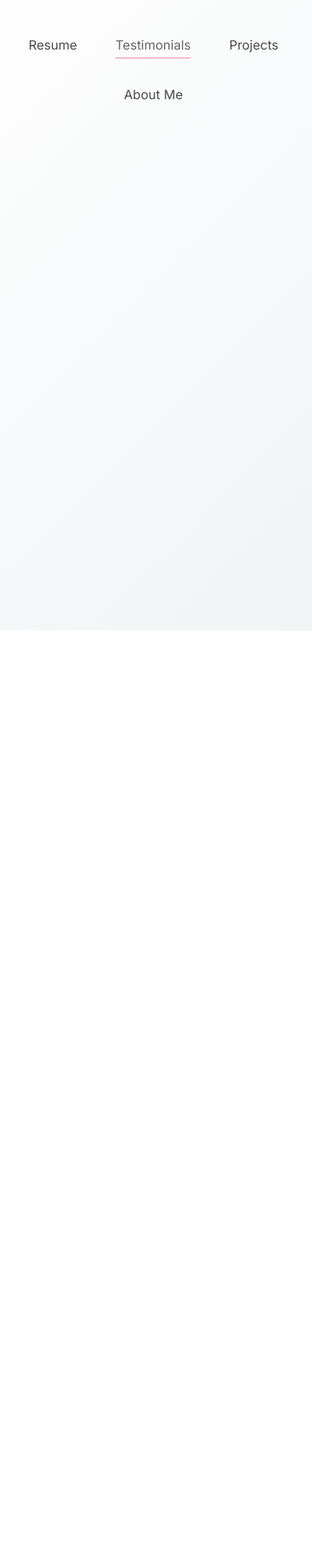
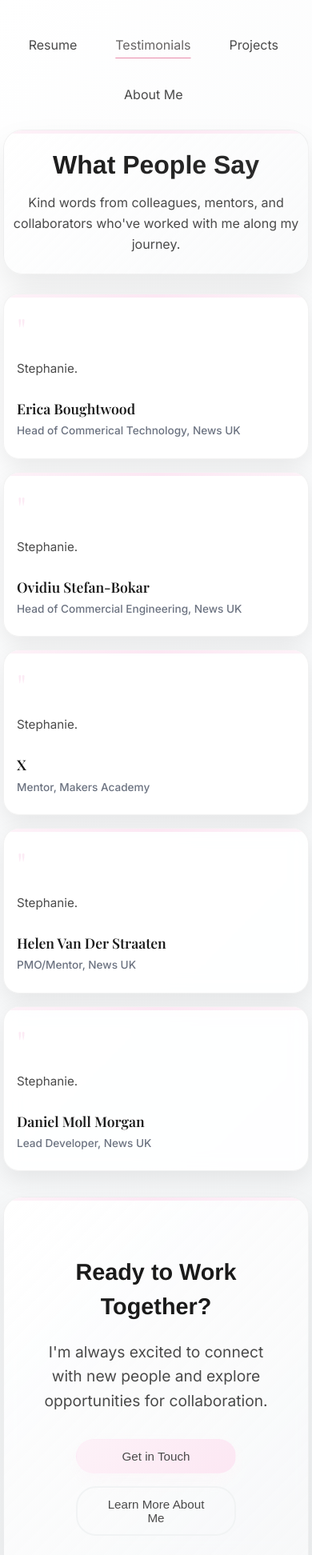
Before and after one commit to stephaniesomade/portfolio-showcase, a React (Vite) app: page /testimonials in a window 390 px wide. Shown: the part 56-2000 px from the top of the page at 80% size. Before the commit the page ends 844 px from the top, so only its background shows below. Built offline with nearby package versions, Linux system fonts and the light colour scheme.

Commit message:
(feat): Add testimonials

```diff
--- a/src/pages/Testimonials.tsx
+++ b/src/pages/Testimonials.tsx
@@ -1,7 +1,110 @@
+import '../styles/Testimonials.css';
+import { useNavigate } from 'react-router-dom';
+import { useEffect } from 'react';
 
 export default function Testimonials() {
+  const navigate = useNavigate();
+
+  useEffect(() => {
+    window.scrollTo({
+      top: 0,
+      left: 0,
+      behavior: 'instant'
+    });
+  }, []);
+
+  const contact = () => {
+    navigate('/contact');
+  }
+
+  const aboutMe = () => {
+    navigate('/aboutme');
+  }
+
   return (
-<div>
+    <div className="testimonials-container">
+      <div className="testimonials-hero">
+        <div className="hero-content">
+          <h1>What People Say</h1>
+          <p className="hero-subtitle">Kind words from colleagues, mentors, and collaborators who've worked with me along my journey.</p>
+        </div>
+      </div>
 
-</div>  )
+      <div className="testimonials-grid">
+        <div className="testimonial-card">
+          <div className="quote-mark">"</div>
+          <p className="testimonial-text">
+            Stephanie.
+          </p>
+          <div className="testimonial-author">
+            <div className="author-info">
+              <h4>Erica Boughtwood</h4>
+              <p>Head of Commerical Technology, News UK</p>
+            </div>
+          </div>
+        </div>
+
+        <div className="testimonial-card">
+          <div className="quote-mark">"</div>
+          <p className="testimonial-text">
+            Stephanie.
+          </p>
+          <div className="testimonial-author">
+            <div className="author-info">
+              <h4>Ovidiu Stefan-Bokar</h4>
+              <p>Head of Commercial Engineering, News UK</p>
+            </div>
+          </div>
+        </div>
+
+        <div className="testimonial-card">
+          <div className="quote-mark">"</div>
+          <p className="testimonial-text">
+            Stephanie.
+          </p>
+          <div className="testimonial-author">
+            <div className="author-info">
+              <h4>X</h4>
+              <p>Mentor, Makers Academy</p>
+            </div>
+          </div>
+        </div>
+
+        <div className="testimonial-card">
+          <div className="quote-mark">"</div>
+          <p className="testimonial-text">
+            Stephanie.
+          </p>
+          <div className="testimonial-author">
+            <div className="author-info">
+              <h4>Helen Van Der Straaten</h4>
+              <p>PMO/Mentor, News UK</p>
+            </div>
+          </div>
+        </div>
+
+        <div className="testimonial-card">
+          <div className="quote-mark">"</div>
+          <p className="testimonial-text">
+            Stephanie.
+          </p>
+          <div className="testimonial-author">
+            <div className="author-info">
+              <h4>Daniel Moll Morgan</h4>
+              <p>Lead Developer, News UK</p>
+            </div>
+          </div>
+        </div>
+      </div>
+
+      <div className="cta-section">
+        <h2>Ready to Work Together?</h2>
+        <p>I'm always excited to connect with new people and explore opportunities for collaboration.</p>
+        <div className="cta-buttons">
+          <button className="testimonials-btn primary" onClick={contact}>Get in Touch</button>
+          <button className="testimonials-btn secondary" onClick={aboutMe}>Learn More About Me</button>
+        </div>
+      </div>
+    </div>
+  );
 }
--- /dev/null
+++ b/src/styles/Testimonials.css
@@ -0,0 +1,331 @@
+@import url('https://fonts.googleapis.com/css2?family=Inter:wght@300;400;500;600;700&family=Playfair+Display:wght@400;500;600&display=swap');
+
+.testimonials-container {
+  max-width: 1200px;
+  margin: 0 auto;
+  padding: 2rem;
+  background: linear-gradient(135deg, #ffffff 0%, #f8f9fa 50%, #f1f3f4 100%);
+  min-height: 100vh;
+}
+
+/* Hero Section */
+.testimonials-hero {
+  text-align: center;
+  margin-bottom: 4rem;
+  padding: 3rem 2rem;
+  background: linear-gradient(135deg, rgba(255,255,255,0.95) 0%, rgba(248,249,250,0.8) 100%);
+  border-radius: 24px;
+  box-shadow: 0 20px 40px rgba(0, 0, 0, 0.08);
+  backdrop-filter: blur(10px);
+  border: 1px solid rgba(0, 0, 0, 0.05);
+  position: relative;
+  overflow: hidden;
+  margin-top: 2rem;
+}
+
+.testimonials-hero::before {
+  content: '';
+  position: absolute;
+  top: 0;
+  left: 0;
+  right: 0;
+  height: 4px;
+  background: linear-gradient(90deg, #fdf2f8, #fce7f3, #fdf2f8);
+}
+
+.hero-content h1 {
+  font-family: 'Playfair Display', serif;
+  font-size: 3.5rem;
+  font-weight: 600;
+  margin: 0 0 1rem 0;
+  line-height: 1.2;
+  background: linear-gradient(135deg, #1a1a1a 0%, #2d2d2d 100%);
+  -webkit-background-clip: text;
+  -webkit-text-fill-color: transparent;
+  background-clip: text;
+}
+
+.hero-subtitle {
+  font-size: 1.3rem;
+  color: #4a4a4a;
+  line-height: 1.6;
+  margin: 0;
+  max-width: 700px;
+  margin: 0 auto;
+}
+
+/* Testimonials Grid */
+.testimonials-grid {
+  display: grid;
+  grid-template-columns: repeat(auto-fit, minmax(350px, 1fr));
+  gap: 2rem;
+  margin-bottom: 4rem;
+}
+
+.testimonial-card {
+  background: rgba(255, 255, 255, 0.9);
+  border-radius: 20px;
+  padding: 2.5rem;
+  box-shadow: 0 10px 30px rgba(0, 0, 0, 0.08);
+  backdrop-filter: blur(10px);
+  border: 1px solid rgba(0, 0, 0, 0.05);
+  position: relative;
+  overflow: hidden;
+  transition: transform 0.3s ease, box-shadow 0.3s ease;
+}
+
+.testimonial-card:hover {
+  transform: translateY(-5px);
+  box-shadow: 0 20px 40px rgba(0, 0, 0, 0.12);
+}
+
+.testimonial-card::before {
+  content: '';
+  position: absolute;
+  top: 0;
+  left: 0;
+  right: 0;
+  height: 4px;
+  background: linear-gradient(90deg, #fdf2f8, #fce7f3, #fdf2f8);
+}
+
+.quote-mark {
+  font-size: 4rem;
+  color: #fce7f3;
+  font-family: 'Playfair Display', serif;
+  line-height: 1;
+  margin-bottom: 1rem;
+  opacity: 0.8;
+}
+
+.testimonial-text {
+  font-size: 1.1rem;
+  color: #4a4a4a;
+  line-height: 1.7;
+  margin-bottom: 2rem;
+  font-style: italic;
+  position: relative;
+}
+
+.testimonial-author {
+  display: flex;
+  align-items: center;
+  gap: 1rem;
+}
+
+.author-info h4 {
+  font-family: 'Playfair Display', serif;
+  font-size: 1.2rem;
+  font-weight: 600;
+  color: #1a1a1a;
+  margin: 0 0 0.25rem 0;
+}
+
+.author-info p {
+  font-size: 0.9rem;
+  color: #6b7280;
+  margin: 0;
+  font-weight: 500;
+}
+
+/* CTA Section */
+.cta-section {
+  text-align: center;
+  background: linear-gradient(135deg, rgba(255,255,255,0.95) 0%, rgba(248,249,250,0.8) 100%);
+  border-radius: 24px;
+  padding: 3rem;
+  box-shadow: 0 20px 40px rgba(0, 0, 0, 0.08);
+  backdrop-filter: blur(10px);
+  border: 1px solid rgba(0, 0, 0, 0.05);
+  position: relative;
+  overflow: hidden;
+}
+
+.cta-section::before {
+  content: '';
+  position: absolute;
+  top: 0;
+  left: 0;
+  right: 0;
+  height: 4px;
+  background: linear-gradient(90deg, #fdf2f8, #fce7f3, #fdf2f8);
+}
+
+.cta-section h2 {
+  font-family: 'Playfair Display', serif;
+  font-size: 2.5rem;
+  font-weight: 600;
+  color: #1a1a1a;
+  margin-bottom: 1rem;
+}
+
+.cta-section p {
+  font-size: 1.2rem;
+  color: #4a4a4a;
+  margin-bottom: 2rem;
+  line-height: 1.6;
+}
+
+.cta-buttons {
+  display: flex;
+  gap: 1rem;
+  justify-content: center;
+  flex-wrap: wrap;
+}
+
+.testimonials-btn {
+  padding: 0.75rem 2rem;
+  border-radius: 25px;
+  font-size: 0.95rem;
+  font-weight: 500;
+  cursor: pointer;
+  transition: all 0.3s ease;
+  position: relative;
+  overflow: hidden;
+  border: none;
+}
+
+.testimonials-btn.primary {
+  background: linear-gradient(135deg, #fdf2f8 0%, #fce7f3 100%);
+  color: #4a4a4a;
+  box-shadow: 0 8px 20px rgba(253, 242, 248, 0.4);
+  border: 1px solid rgba(252, 231, 243, 0.3);
+}
+
+.testimonials-btn.primary:hover {
+  transform: translateY(-2px);
+  box-shadow: 0 12px 30px rgba(253, 242, 248, 0.6);
+  background: linear-gradient(135deg, #fce7f3 0%, #fbcfe8 100%);
+  color: #2d2d2d;
+}
+
+.testimonials-btn.secondary {
+  background: transparent;
+  color: #4a4a4a;
+  border: 2px solid #f1f3f4;
+}
+
+.testimonials-btn.secondary:hover {
+  background: #f1f3f4;
+  transform: translateY(-2px);
+}
+
+/* Mobile Responsiveness */
+@media (max-width: 768px) {
+  .testimonials-container {
+    padding: 0.5rem;
+    padding-top: 1rem;
+  }
+
+  .testimonials-hero {
+    padding: 2rem 1rem;
+    margin-bottom: 2rem;
+    margin-top: 5rem; /* So it can sit below navbar */
+  }
+
+  .hero-content h1 {
+    font-size: 2.5rem;
+  }
+
+  .hero-subtitle {
+    font-size: 1.1rem;
+  }
+
+  .testimonials-grid {
+    grid-template-columns: 1fr;
+    gap: 1.5rem;
+    margin-bottom: 2rem;
+  }
+
+  .testimonial-card {
+    padding: 2rem 1.5rem;
+  }
+
+  .quote-mark {
+    font-size: 3rem;
+  }
+
+  .testimonial-text {
+    font-size: 1rem;
+  }
+
+  .cta-section {
+    padding: 2rem 1rem;
+  }
+
+  .cta-section h2 {
+    font-size: 2rem;
+  }
+
+  .cta-section p {
+    font-size: 1.1rem;
+  }
+
+  .cta-buttons {
+    flex-direction: column;
+    align-items: center;
+    gap: 1rem;
+  }
+
+  .testimonials-btn {
+    width: 200px;
+  }
+}
+
+@media (max-width: 480px) {
+  .testimonials-container {
+    padding: 0.25rem;
+    padding-top: 3rem;
+  }
+
+  .testimonials-hero {
+    padding: 1.5rem 0.5rem;
+    margin-bottom: 1.5rem;
+    margin-top: 7.5rem;
+  }
+
+  .hero-content h1 {
+    font-size: 2rem;
+  }
+
+  .hero-subtitle {
+    font-size: 1rem;
+  }
+
+  .testimonials-grid {
+    gap: 1rem;
+  }
+
+  .testimonial-card {
+    padding: 1.5rem 1rem;
+  }
+
+  .quote-mark {
+    font-size: 2.5rem;
+  }
+
+  .testimonial-text {
+    font-size: 0.95rem;
+    margin-bottom: 1.5rem;
+  }
+
+  .author-info h4 {
+    font-size: 1.1rem;
+  }
+
+  .author-info p {
+    font-size: 0.85rem;
+  }
+
+  .cta-section {
+    padding: 1.5rem 0.5rem;
+  }
+
+  .cta-section h2 {
+    font-size: 1.8rem;
+  }
+
+  .cta-section p {
+    font-size: 1rem;
+  }
+}
```
